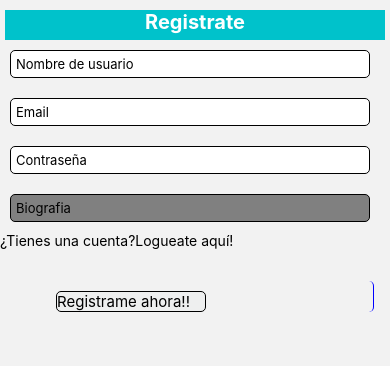
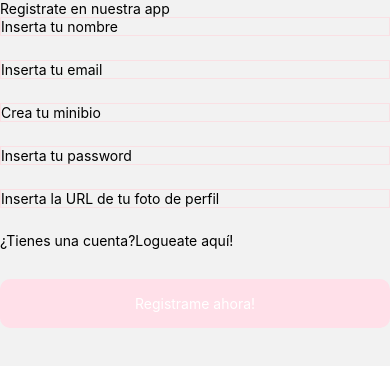
Before and after one commit to ninaajp/ReactNative-CNV, a React Native app in the folder final/: screen /Register in a window 390 px wide. Shown: the top 366 px of the page. Built offline with nearby package versions, Linux system fonts and the light colour scheme; no server answers.

Commit message:
subo cambios

```diff
--- a/final/src/components/FormRegister.js
+++ b/final/src/components/FormRegister.js
@@ -6,111 +6,86 @@ class FormRegister extends Component {
     constructor(props){
         super(props)
         this.state = {
-            username:'',
+            name:'',
             mail: '',
             password: '',
-            err: '',
-            bio: '',
-            error: {
-                email: '',
-                pass: ''
-            }
+            minibio:'',
+            fotoPerfil: '',
+            cargando: '' //tenemos que hacer el loader
         }
-    }
-
-    registrarUsuario(username,mail, password,  bio){
-
-        if (this.state.mail.length == 0) {
-            this.setState({ error: { mail: 'Ingresar mail' } })
-            return
-        }
-        else if (this.state.password.length == 0) {
-            this.setState({ error: { password: 'Ingresar contrase;a' } })
-            return
-        }
-        else if (this.state.username.length == 0) {
-            this.setState({ error: { username: 'Ingresar nombre de usuario' } })
-            return
-        }
-        this.setState({ error: { mail: '', password: '', username: '' } })
-
-        auth.createUserWithEmailAndPassword(mail, password)
-        //chequear si dentro de los parentesis va email o mail
-            .then((user) => {
-                db.collection('users').add({
-                    mail: mail,
-                    username: username,
-                    bio: bio,
-
-                })
-                    .then((user) => {
-                        this.setState({
-                            mail: "",
-                            password: "",
-                            username: "",
-                            bio: "",
-                        });
-                        this.props.navigation.navigate("TabNavigation");
-                    })
-            }
-            )
-            .catch(err => {
-                console.log(err)
-                this.setState({ err: err.message })
-                }
-                )
-            //chequear esta linea, sino: .catch((e)=> console.log(e))
+    }//si el usuario no hizo logout al recargar la aplicación deberá aparecer un activity indicator o leyenda "cargando…"
+    //mientras la aplicación chequea que el usuario "esté en sesión". Terminado el chequeo se verá la pantalla de login
+    //o la página principal según corresponda.
+    registrarUsuario(name, email, password){
+        auth.createUserWithEmailAndPassword(email, password)
+        .then(user => db.collection('users').add({
+                owner: this.state.mail,
+                createdAt: Date.now(),
+                name: this.state.name,
+                minibio: this.state.minibio,
+                fotoPerfil: this.state.fotoPerfil
+            })
+        )
+        .then((resp) => {this.setState({
+            name: '',
+            mail: '',
+            password: '',
+            minibio: '',
+            fotoPerfil: '',
+        })})
+        .catch( err => console.log(err))
     }
 
     render() {
-       // console.log(this.props.navigation)
-        //chequear bien que muestra el console.log
-
+        if (this.state.cargando) {
+            return (
+              <View style={styles.loaderContainer}>
+                <ActivityIndicator size="large" color="white" />
+                <Text style={styles.title}>Cargando...</Text>
+              </View>
+            );
+          }
         return (
         <View>
-            <Text style={styles.title}> Registrate </Text>
+            <Text>Registrate en nuestra app</Text>
             <View>
                 <TextInput
                     style = {styles.input}
-                    placeholder = 'Nombre de usuario'
+                    placeholder = 'Inserta tu nombre'
                     keyboardType = 'default'
-                    value = {this.state.username}
-                    onChangeText = { (text) => this.setState({username: text}) }
+                    value = {this.state.name}
+                    onChangeText = { (text) => this.setState({name: text}) }
                 />
-                    <Text>
-                        {this.state.error.username && 'Ingrese su nombre de usuario'}
-                    </Text>
 
                 <TextInput
                     style = {styles.input}
-                    placeholder = 'Email'
+                    placeholder = 'Inserta tu email'
                     keyboardType = 'email-address'
                     value = {this.state.mail}
                     onChangeText = { (text) => this.setState({mail: text}) }
                 />
-                    <Text>
-                        {this.state.error.mail && 'Ingrese su mail'}
-                    </Text>
-
                 <TextInput
                     style = {styles.input}
-                    placeholder = 'Contraseña'
+                    placeholder='Crea tu minibio'
+                    value={this.state.minibio}
+                    onChangeText={(text) => this.setState({minibio:text})}
+                />
+                <TextInput
+                    style = {styles.input}
+                    placeholder = 'Inserta tu password'
                     keyboardType = 'default'
                     value = {this.state.password}
                     secureTextEntry={true}
                     onChangeText = { (text) => this.setState({password: text}) }
                 />
-                    <Text>
-                        {this.state.error.password && 'Ingrese su contraseña'}
-                    </Text>
+
                 <TextInput
-                    style={styles.buscar}
-                    placeholder='Biografia'
-                    keyboardType="default"
-                    value={this.state.bio}
-                    onChangeText={bio => this.setState({ bio: bio })}
+                    style = {styles.input}
+                    placeholder = 'Inserta la URL de tu foto de perfil'
+                    keyboardType = 'default'
+                    value = {this.state.fotoPerfil}
+                    onChangeText = { (text) => this.setState({fotoPerfil: text}) }
                 />
-
 
                 <Text
                     style={styles.textLink}
@@ -119,84 +94,41 @@ class FormRegister extends Component {
                     <TouchableOpacity
                         onPress={()=> this.props.navigation.navigate('Login')}
                     >
-                        <Text>Logueate aquí!</Text>
-
+                        Logueate aquí!
                     </TouchableOpacity>
                 </Text>
 
 
                 <TouchableOpacity
-                onPress={()=> this.registrarUsuario(this.state.username, this.state.mail, this.state.password, this.state.bio)}
+                onPress={()=> this.registrarUsuario(this.state.name, this.state.mail, this.state.password)}
                 style={styles.btn}>
-                    <Text style={styles.textBtn}>Registrame ahora!!</Text>
+                    <Text style={styles.textBtn}>Registrame ahora!</Text>
                 </TouchableOpacity>
 
-             </View>
-             {/* <Text>{this.state.err}</Text> */}
-            {/* no se si va ahi o dentro de view */}
+            </View>
+
         </View>
         )
     }
 }
 
 const styles = StyleSheet.create({
-    title:{
-        fontSize: 20,
-        borderColor: "black",
-        textAlign: 'center',
-        fontWeight:"bold",
-        width: 380,
-        marginTop: 10,
-        marginLeft:5,
-        height:30,
-        backgroundColor:"#00c2cb",
-        color:"white"
-
-    },
     input:{
-        fontSize: 13,
-        borderColor: 'black',
         borderWidth: 1,
-        borderStyle: 'solid',
-        borderRadius: 5,
-        margin: 10,
-        backgroundColor: "white",
-        width: 360,
-        padding:5
+        borderColor: '#FAE0E4',
+        marginBottom: 24
     },
     btn:{
-        fontSize: 18,
-        borderColor: 'blue',
-        borderEndWidth: 1,
-        borderStyle: 'solid',
-        borderRadius: 5,
-        marginVertical: 8,
-        marginHorizontal: 16
+        backgroundColor:'#ffe0e9',
+        padding:16,
+        borderRadius: 10,
+        alignItems: 'center'
     },
     textBtn:{
-        fontSize: 15,
-        borderColor: 'black',
-        borderWidth: 1,
-        borderStyle: 'solid',
-        borderRadius: 5,
-        marginTop: 10,
-        marginLeft: 40,
-        backgroundColor: "#EEEFEF",
-        width: 150
+        color:'white'
     },
     textLink:{
-        marginBottom:24
-    },
-    buscar: {
-        fontSize: 13,
-        borderColor: 'black',
-        borderWidth: 1,
-        borderStyle: 'solid',
-        borderRadius: 5,
-        margin: 10,
-        backgroundColor: "gray",
-        width: 360,
-        padding:5
+        marginBottom: 30
     }
 })
 
--- a/final/src/screens/Home.js
+++ b/final/src/screens/Home.js
@@ -5,15 +5,16 @@ import Post from '../components/Post'
 
 
 export default class Home extends Component {
-    constructor(props){
+    constructor(props) {
         super(props)
-        this.state ={
+        this.state = {
             posteos: []
         }
     }
 
-    componentDidMount(){
+    componentDidMount() {
         db.collection('posts')
+            .orderBy('createdAt', 'desc')
             .onSnapshot(docs => {
                 let arrPosteos = []
                 docs.forEach(doc => {
@@ -32,13 +33,13 @@ export default class Home extends Component {
     render() {
         return (
             <ScrollView>
-            <View>
+                <View style={styles.containerGral}>
                     <FlatList
+                        style={styles.posts}
                         data={this.state.posteos}
-                    keyExtractor={(item)=> item.id.toString()}
-                    renderItem={({ item })=> <Post navigation={this.props.navigation} data={item.data} id={item.id}/>}
+                        keyExtractor={(item) => item.id.toString()}
+                        renderItem={({ item }) => <Post navigation={this.props.navigation} data={item.data} id={item.id} />}
                     />
-
                 </View>
             </ScrollView>
         )
@@ -47,21 +48,28 @@ export default class Home extends Component {
 
 const styles = StyleSheet.create(
     {
-        containerGral:{
-            flex:1
+        containerGral: {
+            flex: 1,
+            backgroundColor: '#FFC2D1',
+            display: 'flex',
+            justifyContent: 'center',
+            alignItems: 'center'
         },
-        container : {
-            flex : 2,
-            alignContent:'center'
+        container: {
+            flex: 2,
+            alignContent: 'center'
 
         },
-        containerGrande:{
-            flex:3,
-            backgroundColor:'blue'
+        containerGrande: {
+            flex: 3,
+            backgroundColor: '#ffc2d1'
         },
-        containerChico:{
-            flex:1,
-            backgroundColor:'orange'
+        containerChico: {
+            flex: 1,
+            backgroundColor: 'orange'
+        },
+        posts: {
+            width: 300,
         }
     }
 )
--- a/final/src/screens/Login.js
+++ b/final/src/screens/Login.js
@@ -1,6 +1,7 @@
 import { Text, View, StyleSheet, TouchableOpacity } from 'react-native'
 import React, { Component } from 'react'
 import FormLogin from '../components/FormLogin'
+import { auth } from '../firebase/config'
 
 class Login extends Component {
   constructor(props){
--- a/final/src/screens/Profile.js
+++ b/final/src/screens/Profile.js
@@ -1,72 +1,118 @@
-import { StyleSheet,Text, View, TouchableOpacity, FlatList } from 'react-native'
+import { StyleSheet, Text, View, TouchableOpacity, FlatList, ScrollView, Image } from 'react-native'
 import React, { Component } from 'react'
 import { auth } from '../firebase/config'
 import { db } from '../firebase/config'
+import Post from '../components/Post'
 
 class Profile extends Component {
-  constructor(props){
+  constructor(props) {
     super(props)
     this.state = {
-      usuarios:[]
+      currentUser: null,
+      userPosts: []
     }
   }
 
-  componentDidMount(){
-    db.collection('users').onSnapshot((docs)=>{
-      // console.log(docs)
-      let arrDocs = []
-      docs.forEach((doc) => {
-        arrDocs.push({
-          id:doc.id,
+  componentDidMount() {
+    // fetch current user data by email
+    db.collection('users').where("owner", "==", auth.currentUser.email).get().then((querySnapshot) => {
+      querySnapshot.forEach((doc) => {
+        console.log(doc.id, " => ", doc.data());
+        this.setState({
+          currentUser: doc.data()
+        })
+      });
+    })
+
+    // fetch posts associated with current user
+    db.collection('posts').orderBy('createdAt', 'desc').onSnapshot((querySnapshot) => {
+      const userPosts = []
+      querySnapshot.forEach((doc) => {
+        if (doc.data().owner == auth.currentUser.email) {
+          userPosts.push({
+            id: doc.id,
             data: doc.data()
+          })
+        }
+      });
+
+      this.setState({
+        userPosts: userPosts
       })
     })
 
-      this.setState({
-        usuarios : arrDocs
-      }, () => console.log(this.state.usuarios))
-
-    })
   }
 
-  logout(){
+  onDelete(id) {
+    db.collection('posts').doc(id).delete().then(() => {
+      console.log("Document successfully deleted!");
+      this.setState({
+        userPosts: this.state.userPosts.filter((item) => item.id != id)
+      })
+    }).catch((error) => {
+      console.error("Error removing document: ", error);
+    });
+  }
+
+  logout() {
     auth.signOut()
     this.props.navigation.navigate('Register')
   }
 
   render() {
     return (
+      <ScrollView>
         <View>
-        <Text>El email del usuario es:</Text>
-        <Text>{auth.currentUser.email}</Text>
-        {/* <View> */}
+          <Image source={{ uri: this.state.currentUser?.fotoPerfil ?? "https://cdn.pixabay.com/photo/2015/10/05/22/37/blank-profile-picture-973460_1280.png" }} style={styles.avatar} />
+          <Text>Email: {this.state.currentUser?.owner} </Text>
+          <Text>Nombre: {this.state.currentUser?.name} </Text>
+          {this.state.currentUser?.minibio ?
+            <Text>Minibio: {this.state.currentUser?.minibio} </Text> : null
+          }
+          <Text>Cantidad de posteos: {this.state.userPosts.length} </Text>
+
+          <View>
             <FlatList
-            data={this.state.usuarios}
-            keyExtractor={(item)=> item.id.toString() }
-            renderItem={ ( {item} ) => <View>
-              <Text>{item.data.name}</Text>
-              <Text>{item.data.minibio}</Text>
+              style={styles.posts}
+              data={this.state.userPosts}
+              keyExtractor={(item) => item.id.toString()}
+              renderItem={({ item }) => <Post navigation={this.props.navigation} data={item.data} id={item.id} canDelete={true} onDelete={(id) => this.onDelete(id)} />}
+            />
           </View>
-               }
-        />
 
           <View>
             <TouchableOpacity
               style={styles.signoutBtn}
-          onPress={()=> this.logout()}
+              onPress={() => this.logout()}
             >
               <Text>Cerrar sesión</Text>
             </TouchableOpacity>
           </View>
         </View>
+      </ScrollView>
+
     )
   }
 }
 
 const styles = StyleSheet.create({
-  signoutBtn:{
-    backgroundColor:'red',
-    padding: 16
+  signoutBtn: {
+    backgroundColor: '#343A40',
+    padding: 16,
+    borderRadius: 5,
+    alignItems: 'center',
+  },
+  posts: {
+    margin: 20
+  },
+  avatar: {
+    width: 100,
+    height: 100,
+    borderRadius: 50,
+    alignSelf: 'center',
+    marginBottom: 10,
+    objectFit: 'cover',
+    marginTop: 30
   }
 })
 
```
Also changed, not shown: final/src/components/FormLogin.js (+4 -4 lines), final/src/components/FormdescripcionPost.js (+11 -11 lines), final/src/components/Post.js (+47 -24 lines), final/src/screens/NewPost.js (+21 -20 lines). Lines whose indentation alone changed are shown as unchanged.
